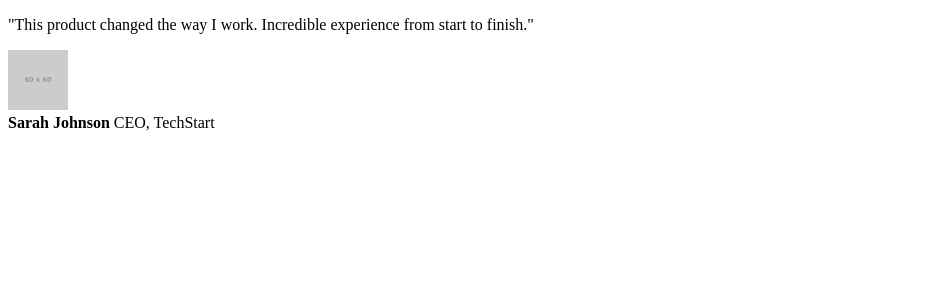
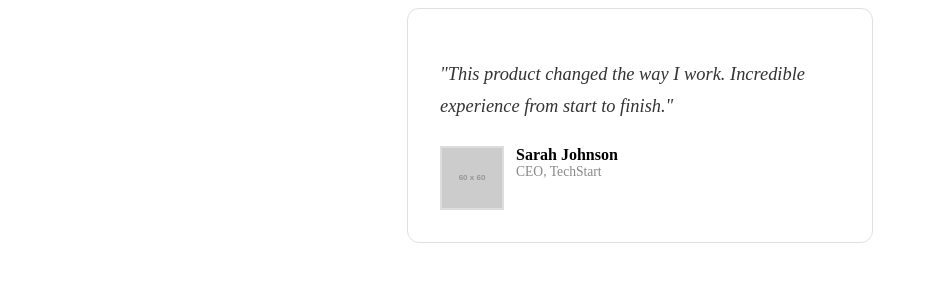
Before and after one commit to nookarin/JSD13-week04, a plain HTML site: page css-ex/exercises/module-06-box-model/scratch-testimonial.html in a window 1280 px wide. Shown: the whole page, without its empty margins (0-928 px from the left). Drawn offline with Linux system fonts and the light colour scheme; placeholder pictures from the web are drawn by us.

Commit message:
finished module 6

```diff
--- /dev/null
+++ b/css-ex/exercises/boxmodel/css.css
@@ -0,0 +1,12 @@
+div{
+    padding: 34px 64px 18px;
+    box-sizing: border-box;
+    border: 1cm black solid;
+
+    border-radius: 50px;
+}
+*{
+    padding: 0px;
+    margin: 0px;
+
+}
--- a/css-ex/exercises/module-06-box-model/exercise-box.css
+++ b/css-ex/exercises/module-06-box-model/exercise-box.css
@@ -15,6 +15,7 @@
   padding: 20px;
   border: 2px solid #333;
   background: #e8f4f8;
+  box-sizing: border-box;
 }
 
 
@@ -34,6 +35,7 @@
   margin-top: 30px;
   background: #dfe6e9;
   padding: 16px;
+  display: flow-root;
 }
 
 
@@ -48,4 +50,5 @@
   background: #74b9ff;
   padding: 8px;
   text-align: center;
+  display: inline-block;
 }
--- a/css-ex/exercises/module-06-box-model/scratch-testimonial.css
+++ b/css-ex/exercises/module-06-box-model/scratch-testimonial.css
@@ -11,3 +11,50 @@
    6. .testimonial__name — font-weight bold, font-size 1rem
    7. .testimonial__role — font-size 0.85rem, color #888
    ============================================ */
+
+   .testimonial {
+      max-width: 400px;
+      margin: auto;
+      padding: 32px;
+      border: 1px solid #e0e0e0;
+      border-radius: 12px;
+      box-shadow: subtle;
+
+   }
+
+   .testimonial__quote {
+      font-style: italic;
+      font-size: 1.15rem;
+      line-height: 1.7;
+      color: #333;
+      margin-bottom: 24px;
+   }
+
+   .testimonial__author {
+      display: flex;
+      align-item: center;
+      gap: 12px;
+   }
+
+   .testimonial__avatar {
+      width: 60px;
+      height: 60px;
+      border-radius: 50;
+      border: 2px solid #ddd;
+   }
+
+   .testimonial__info {
+      display: flex;
+      flex-direction: column;
+   }
+
+   .testimonial__name {
+      font-weight: bold;
+      font-size: 1rem;
+   }
+
+
+   .testimonial__role {
+      font-size: 0.85rem;
+      color: #888;
+   }
```
Also changed, not shown: css-ex/exercises/boxmodel/index.html (added, +13 -0 lines), css-ex/exercises/module-06-box-model/partial-spacing.css (+11 -9 lines), css-ex/exercises/module-07-display-flexbox/exercise-display.css (+7 -0 lines), css-ex/exercises/module-07-display-flexbox/partial-flexbox.css (+8 -20 lines).
